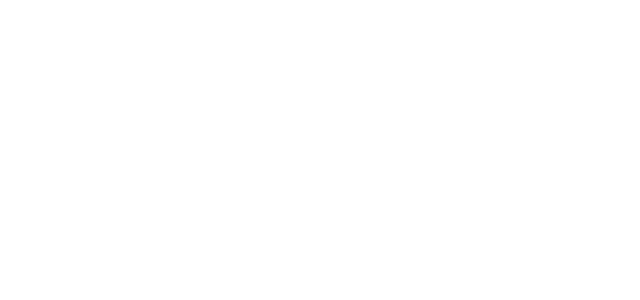
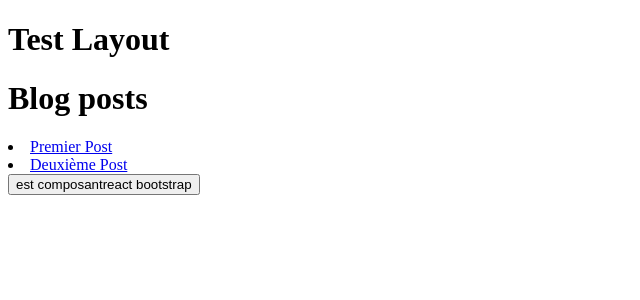
Before and after one commit to Aveamxela/blog_react, a React (Create React App) app: page / in a window 1280 px wide. Shown: the top 300 px of the page, without its empty margins (0-640 px from the left). Built offline with nearby package versions, Linux system fonts and the light colour scheme.

Commit message:
exemples routes

```diff
--- a/package.json
+++ b/package.json
@@ -10,6 +10,7 @@
     "react": "^18.2.0",
     "react-bootstrap": "^2.10.2",
     "react-dom": "^18.2.0",
+    "react-router-dom": "^6.22.3",
     "react-scripts": "5.0.1",
     "web-vitals": "^2.1.4"
   },
--- a/src/App.js
+++ b/src/App.js
@@ -1,9 +1,8 @@
-import { RouteProvider } from "react-router-dom";
+import { RouterProvider } from "react-router-dom";
 import { router } from "./routing/routes";
 
 function App() {
-  <RouteProvider router={router}></RouteProvider>
-
+    return <RouterProvider router={router}></RouterProvider>;
 }
 
 export default App;
--- a/src/components/BlogPost.js
+++ b/src/components/BlogPost.js
@@ -1,5 +1,13 @@
+import { useParams } from "react-router-dom";
+
 const BlogPost = () => {
-  return (<h1>Test blog post</h1>)
+  const {id} = useParams()
+  console.log({id})
+  return (
+      <>
+          <h1>Test blog post{id}</h1>
+      </>
+  );
 }
 
 export default BlogPost;
--- a/src/routing/HomePage.js
+++ b/src/components/HomePage.js
@@ -1,5 +1,6 @@
 import { useEffect } from 'react';
 import Button from "react-bootstrap/Button";
+import { Link } from 'react-router-dom';
 
 function HomePage() {
   useEffect(() => {
@@ -8,11 +9,19 @@
     // @HINT - once we got the data, it's maybe time to provoke a rerender...
   });
   // pay attention on how to use carefully useEffect, don't hesitate to log !
-
+const posts = [
+    { id: 1, title: "Premier Post" },
+    { id: 2, title: "Deuxième Post" },
+    // ...
+];
   return (
       <>
           <h1>Blog posts</h1>
-          <p>...</p>
+          {posts.map((post) => (
+              <li key={post.id}>
+                  <Link to={`post/${post.id}`}>{post.title}</Link>
+              </li>
+          ))}
           <Button>est composantreact bootstrap</Button>
       </>
   );
--- /dev/null
+++ b/src/components/Layout.js
@@ -0,0 +1,12 @@
+import { Outlet } from "react-router-dom";
+
+function Layout() {
+    return (
+        <div>
+            <h1>Test Layout</h1>
+            <Outlet />
+        </div>
+    );
+}
+
+export default Layout;
--- a/src/routing/routes.js
+++ b/src/routing/routes.js
@@ -0,0 +1,31 @@
+import { createBrowserRouter } from "react-router-dom";
+import HomePage from "../components/HomePage";
+import BlogPost from "../components/BlogPost"
+import EditBlogPost from "../components/EditBlogPost";
+import DeleteBlogPost from "../components/DeleteBlogPost";
+import Layout from "../components/Layout";
+
+export const router = createBrowserRouter([
+    {
+        path: "/",
+        element: <Layout />,
+        children: [
+            {
+                index: true,
+                element: <HomePage />,
+            },
+            {
+                path: "/post/:id",
+                element: <BlogPost />,
+            },
+            {
+                path: "/post/:id/edit",
+                element: <EditBlogPost />,
+            },
+            {
+                path: "/post/:id/delete",
+                element: <DeleteBlogPost />,
+            },
+        ],
+    },
+]);
```
Also changed, not shown: 1 other file (tests, documents, lock files or other folders).
